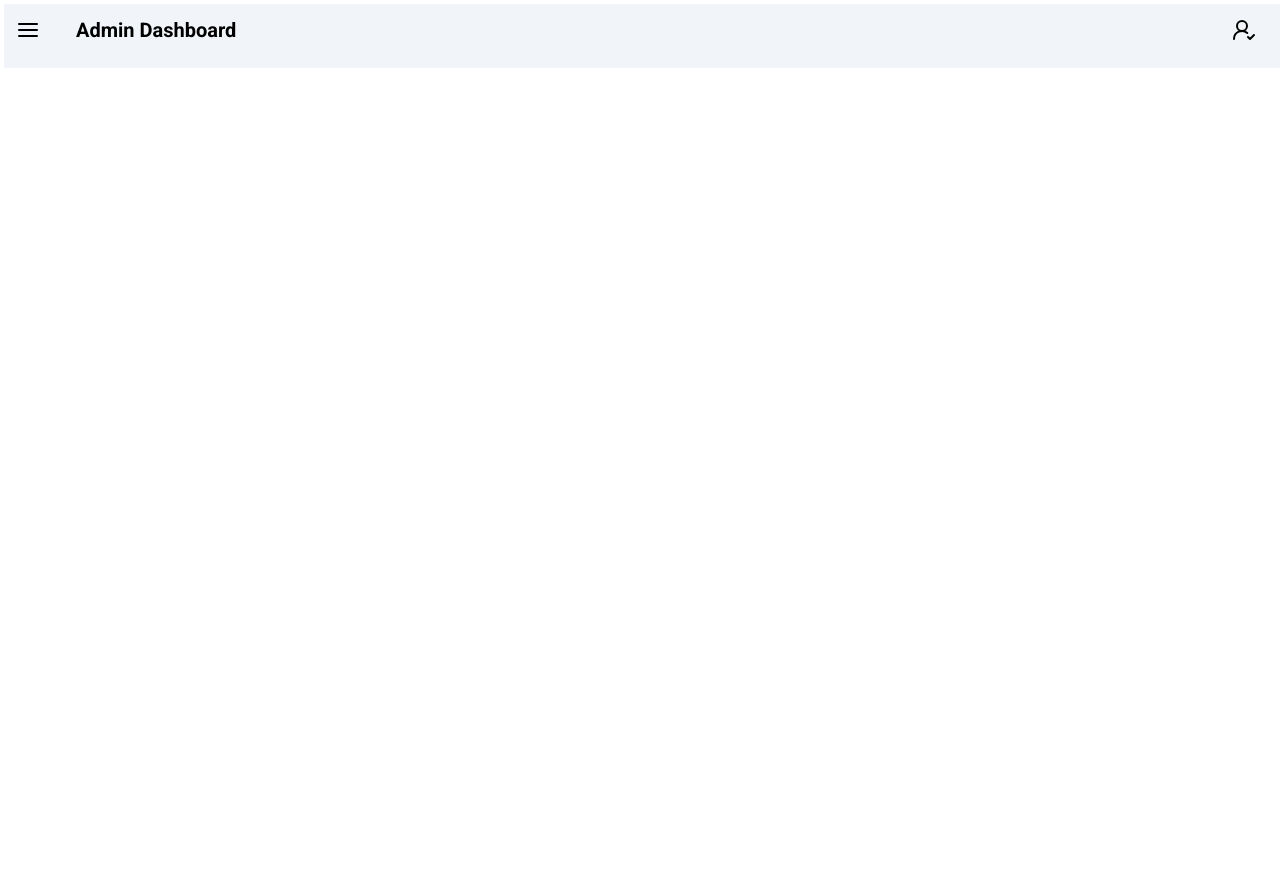
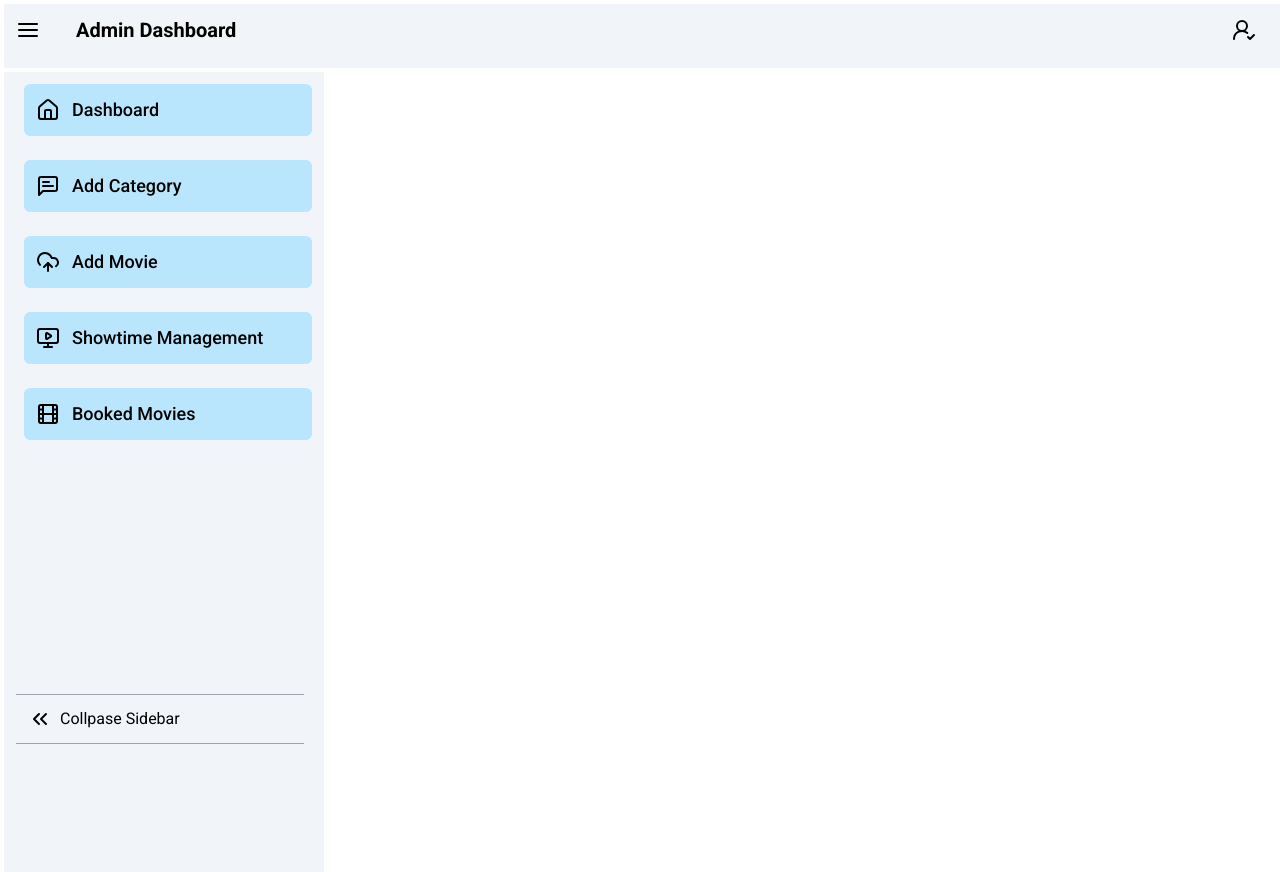
Before and after one commit to dasushan/movie-booking-react-app, a React (Vite) app: page /admin in a window 1280 px wide. Before the commit the page ends 800 px from the top, so only its background shows below. Built offline with nearby package versions, Linux system fonts and the light colour scheme.

Commit message:
adding sidebar @admin

```diff
--- a/src/Admin/Header.jsx
+++ b/src/Admin/Header.jsx
@@ -1,7 +1,7 @@
 import { AlignJustify, UserRoundCheck } from 'lucide-react';
 const Header = () => {
   return (
-    <div className="bg-slate-100 w-[100%] h-[4rem] p-2 m-1">
+    <div className="bg-slate-100 w-[100%] h-[4rem] p-2 m-1 border-b-1 border-slate-300">
       <div className="flex justify-between items-center ">
         <div className="flex gap-9 items-center p-1">
           <div>
--- a/src/Admin/Sidebar.jsx
+++ b/src/Admin/Sidebar.jsx
@@ -1,5 +1,49 @@
+import { Menu, ChevronsLeft, ChevronsRight, House, MessageSquareText, CloudUpload, MonitorPlay, Film } from 'lucide-react';
+import { useState } from 'react';
 const Sidebar = () => {
+  const [isCollapsed, setIsCollapsed] = useState();
 
-}
+  return (
+    <div className="flex flex-col pl-2 bg-slate-100 w-[20rem] h-[100vh] ml-1 relative overflow-y-scroll">
 
-export default Sidebar
+        <div className='p-3 m-3 bg-sky-200 rounded-md hover:rounded-l-full hover:bg-blue-200 hover:scale-105 transition-all ease-in-out'>
+            <div className='flex gap-3 items-center '>
+                <House />
+                <div className='text-lg font-medium'>Dashboard</div>
+            </div>
+        </div>
+        <div className='p-3 m-3 bg-sky-200 rounded-md hover:rounded-l-full hover:bg-blue-200 hover:scale-105 transition-all ease-in-out'>
+            <div className='flex gap-3 items-center '>
+                <MessageSquareText />
+                <div className='text-lg font-medium'>Add Category</div>
+            </div>
+        </div>
+        <div className='p-3 m-3 bg-sky-200 rounded-md hover:rounded-l-full hover:bg-blue-200 hover:scale-105 transition-all ease-in-out'>
+            <div className='flex gap-3 items-center '>
+                <CloudUpload />
+                <div className='text-lg font-medium'>Add Movie</div>
+            </div>
+        </div>
+        <div className='p-3 m-3 bg-sky-200 rounded-md hover:rounded-l-full hover:bg-blue-200 hover:scale-105 transition-all ease-in-out'>
+            <div className='flex gap-3 items-center '>
+                <MonitorPlay />
+                <div className='text-lg font-medium'>Showtime Management</div>
+            </div>
+        </div>
+        <div className='p-3 m-3 bg-sky-200 rounded-md hover:rounded-l-full hover:bg-blue-200 hover:scale-105 transition-all ease-in-out'>
+            <div className='flex gap-3 items-center '>
+                <Film />
+                <div className='text-lg font-medium'>Booked Movies</div>
+            </div>
+        </div>
+      <div className="absolute bottom-[8rem] flex left-3 gap-2 w-[18rem] p-3 border-b border-b-gray-400 border-t border-t-gray-400">
+        <button>
+          <ChevronsLeft />
+        </button>
+        <span> Collpase Sidebar</span>
+      </div>
+    </div>
+  );
+};
+
+export default Sidebar;
```
